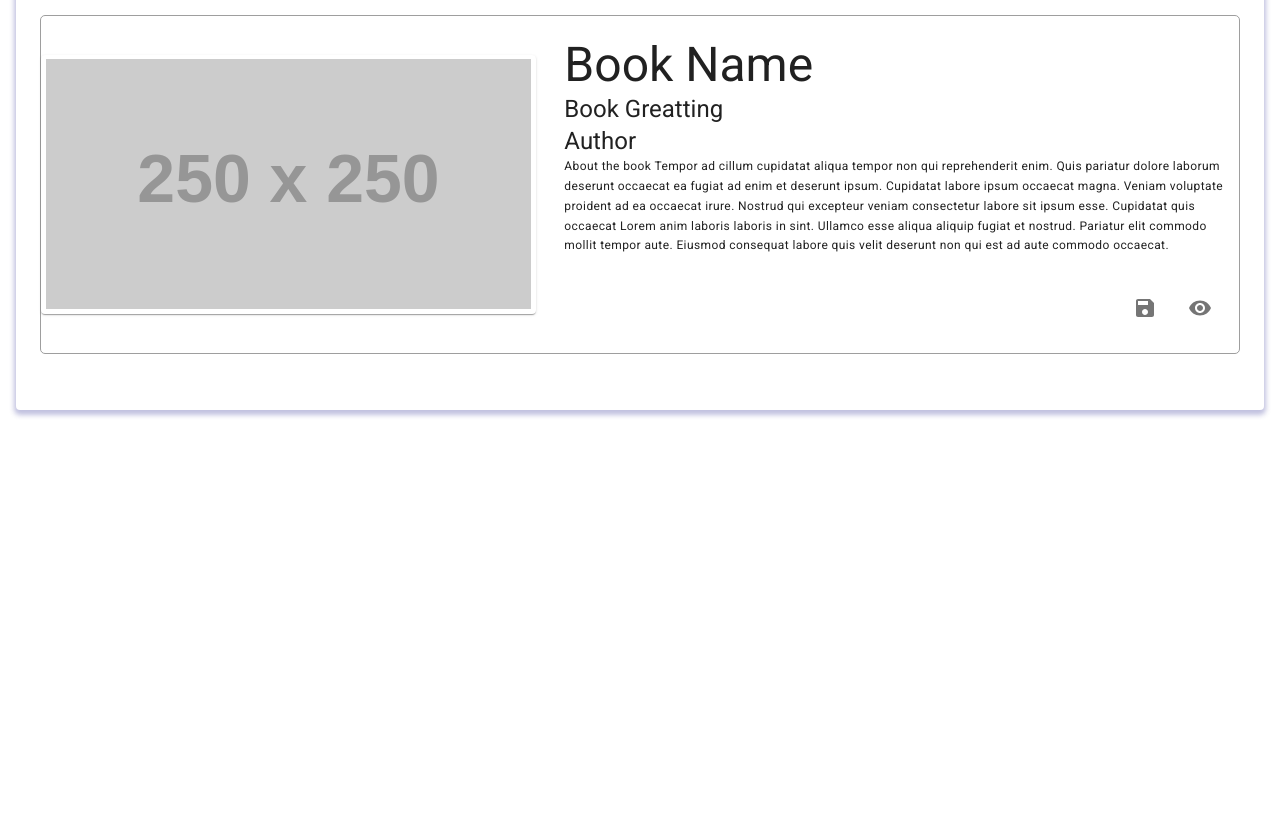
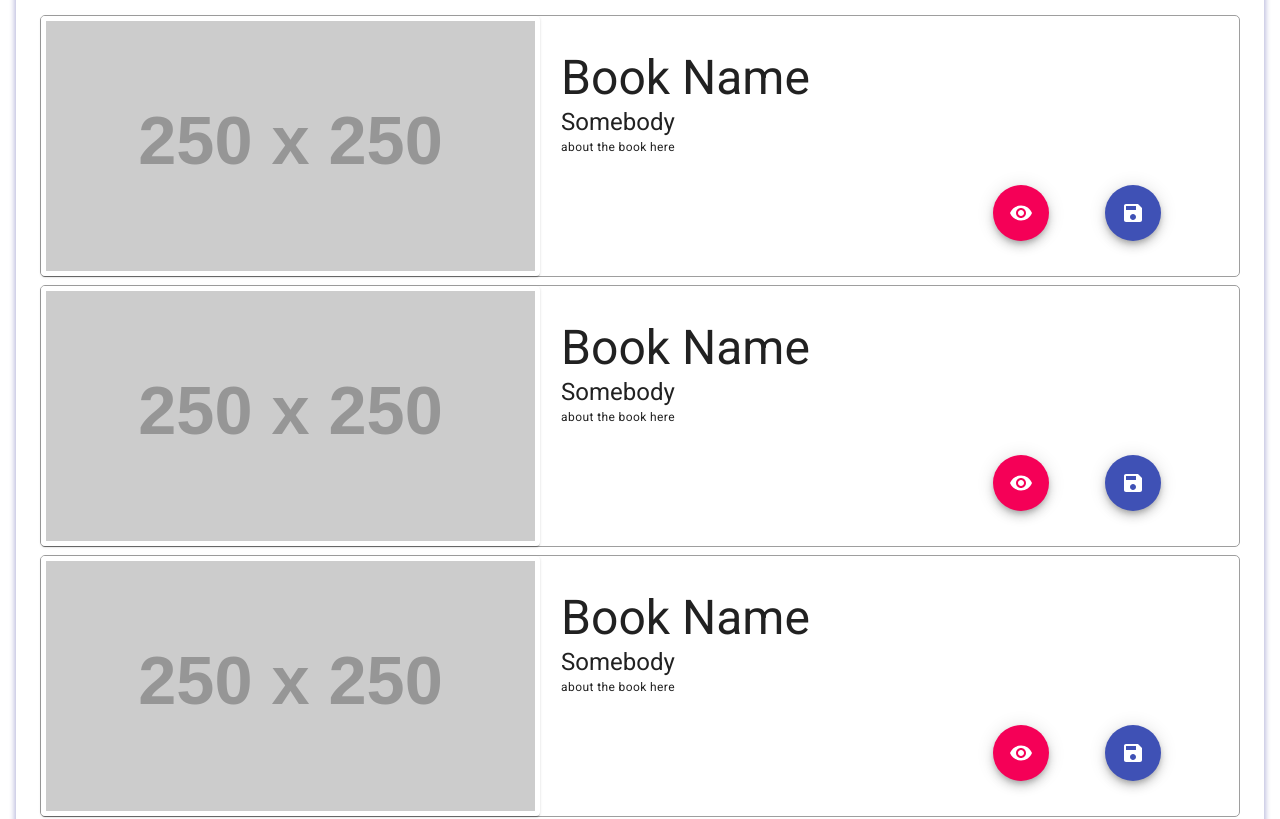
Before and after one commit to adliano/GoogleBooksSearch, a React (Create React App) app in the folder client/: page / in a window 1280 px wide. Shown: the part 701-1520 px from the top of the page. Before the commit the page ends 1183 px from the top, so only its background shows below. Built offline with nearby package versions, Linux system fonts and the light colour scheme; a web font is replaced by a local one.

Commit message:
clean some junk code

```diff
--- a/client/src/components/Book/index.js
+++ b/client/src/components/Book/index.js
@@ -8,7 +8,8 @@ import {
   Grid,
   Card,
   CardMedia,
-  Paper
+  Paper,
+  Fab
 } from '@material-ui/core/'
 
 import { Visibility, Save } from '@material-ui/icons/'
@@ -26,7 +27,7 @@ const useStyles = makeStyles(theme => ({
   }
 }))
 
-function Book () {
+function Book (props) {
   /**
    * Themes
    */
@@ -39,59 +40,49 @@ function Book () {
    */
   return (
     <>
-      <Grid container spacing={1} alignItems='center'>
+      <Box border={1} mb={1} borderColor='grey.500' borderRadius={5}>
+        <Grid container alignItems='center'>
           {/* Image Container */}
           <Grid item sm={5} xs={12}>
             <Card>
               <CardMedia
                 style={{ height: 250, margin: '1%' }}
-              image='https://via.placeholder.com/250x250'
+                image={props.src}
                 title='Book Image'
               />
             </Card>
           </Grid>
           {/* Book Info */}
           <Grid item sm={7} xs={12}>
+            <Grid container direction='column' style={{ margin: '1%' }}>
+              <Grid item style={{ height: '100%', padding: '2%' }}>
+                <H3>{props.name}</H3>
+                <H5>{props.gretting}</H5>
+                <H5>{props.author}</H5>
+                <P>{props.about}</P>
+              </Grid>
+              <Grid item style={{ height: '100%', padding: '2%' }}>
+                <Grid container direction='column-reverse'>
+                  <Grid item />
                   <Grid
                     container
-            direction='column'
-            style={{ margin: '1%', }}
+                    direction='row-reverse'
+                    alignItems='stretch'
+                    style={{
+                      position: 'relative',
+                      bottom: 1,
+                      right: 15
+                    }}
                   >
-            <Grid item style={{height: '100%', padding: '2%'}}>
-              <H3>Book Name</H3>
-              <H5>Book Greatting</H5>
-              <H5>Author</H5>
-              <P>
-                About the book
-                Tempor ad cillum cupidatat aliqua tempor non qui reprehenderit
-                enim. Quis pariatur dolore laborum deserunt occaecat ea fugiat
-                ad enim et deserunt ipsum. Cupidatat labore ipsum occaecat
-                magna. Veniam voluptate proident ad ea occaecat irure. Nostrud
-                qui excepteur veniam consectetur labore sit ipsum esse.
-                Cupidatat quis occaecat Lorem anim laboris laboris in sint.
-                Ullamco esse aliqua aliquip fugiat et nostrud. Pariatur elit
-                commodo mollit tempor aute. Eiusmod consequat labore quis velit
-                deserunt non qui est ad aute commodo occaecat.
-              </P>
+                    <Grid item xs={2}>
+                      <Fab color='primary'>
+                        <Save />
+                      </Fab>
                     </Grid>
-            <Grid item style={{height: '100%', padding: '2%'}} >
-              <Grid
-                container
-                direction='column-reverse'
-                // alignItems='stretch'
-                // alignContent='flex-end'
-              >
-                <Grid item />
-                <Grid container direction='row-reverse' alignItems='stretch'>
-                  <Grid item xs={1}>
-                    <IconButton>
+                    <Grid item xs={2}>
+                      <Fab color='secondary'>
                         <Visibility />
-                    </IconButton>
-                  </Grid>
-                  <Grid item xs={1}>
-                    <IconButton>
-                      <Save />
-                    </IconButton>
+                      </Fab>
                     </Grid>
                   </Grid>
                 </Grid>
@@ -99,64 +90,9 @@ function Book () {
             </Grid>
           </Grid>
         </Grid>
+      </Box>
     </>
   )
 }
 
 export default Book
-
-// {/* <Grid container xs={4} direction='column' justify='center' alignItems='center'> */}
-
-// <Box borderTop={1} borderColor='grey.500'>
-//   <Grid
-//     container
-//     direction='row'
-//     justify='center'
-//     alignItems='center'
-//     style={{
-//       backgroundColor: 'yellow',
-//       textAlign: 'center',
-//       padding: '1%'
-//     }}
-//   >
-//     {/* *** Book Image *** */}
-//     <Grid
-//       item
-//       xs={5}
-//       style={{
-//         backgroundColor: 'blue',
-//         textAlign: 'center',
-//         padding: '.5%'
-//       }}
-//     >
-// <Card>
-//   <CardMedia
-//     style={{ height: 250 }}
-//     image='https://via.placeholder.com/250x250'
-//     title='Book Image'
-//   />
-// </Card>
-//     </Grid>
-//     {/* *** Book Info *** */}
-//     <Grid
-//       item
-//       xs={7}
-//       style={{
-//         backgroundColor: 'green',
-//         textAlign: 'center',
-//         padding: '1%'
-//       }}
-//     >
-//       <Grid container direction='column' justify='left' alignItems='left'>
-//         <Grid item md={12} style={{ textAlign: 'left' }}>
-//           <H2>
-//           Book Name
-//           </H2>
-//         </Grid>
-//         <Grid item style={{ textAlign: 'left' }}>
-//           test
-//         </Grid>
-//       </Grid>
-//     </Grid>
-//   </Grid>
-// </Box>
--- a/client/src/components/BookShelve/index.js
+++ b/client/src/components/BookShelve/index.js
@@ -24,9 +24,15 @@ function BookShelve () {
         <H5 style={{ margin: 10 }} align='inherit'>
           Results
         </H5>
-        <Box border={1} borderColor='grey.500' borderRadius={5}>
+        <Box border={0} borderColor='grey.500' borderRadius={5}>
           {/* ************************************************************** */}
-          <Book />
+          <Book name='Book Name' author='Somebody' src='https://via.placeholder.com/250x250' about='about the book here'/>
+          <Book name='Book Name' author='Somebody' src='https://via.placeholder.com/250x250' about='about the book here'/>
+          <Book name='Book Name' author='Somebody' src='https://via.placeholder.com/250x250' about='about the book here'/>
+          <Book name='Book Name' author='Somebody' src='https://via.placeholder.com/250x250' about='about the book here'/>
+          <Book name='Book Name' author='Somebody' src='https://via.placeholder.com/250x250' about='about the book here'/>
+          <Book name='Book Name' author='Somebody' src='https://via.placeholder.com/250x250' about='about the book here'/>
+          <Book name='Book Name' author='Somebody' src='https://via.placeholder.com/250x250' about='about the book here'/>
           {/* <Book /> */}
           {/* *************************************************************** */}
         </Box>
@@ -36,3 +42,8 @@ function BookShelve () {
 }
 
 export default BookShelve
+
+/* <H3>{props.name}</H3>
+              <H5>{props.gretting}</H5>
+              <H5>{props.author}</H5>
+              <P>{props.about}</P> */
```
Lines whose indentation alone changed are shown as unchanged.
